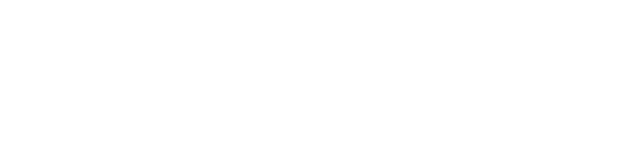
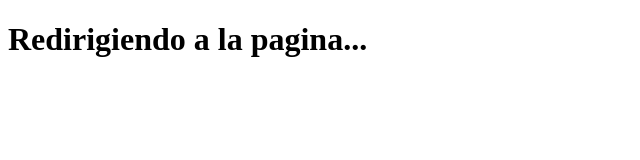
Before and after one commit to ctsi-git/RetoHTMLBasico, a plain HTML site: page index.html in a window 1280 px wide. Shown: the whole page, without its empty margins (0-640 px from the left). Drawn offline with Linux system fonts and the light colour scheme.

Commit message:
Update index.html

```diff
--- a/index.html
+++ b/index.html
@@ -2,9 +2,10 @@
 <html>
 <head>
     <title>Document</title>
-    <META HTTP-EQUIV="REFRESH" CONTENT="1;URL=./queen.html">
+    <META HTTP-EQUIV="REFRESH" CONTENT="2;URL=./queen.html">
 </head>
 <body>
     <!-- Esta pagina unicamente redirige hacia queen.html -->
+    <h1> Redirigiendo a la pagina... </h1>
 </body>
 </html>
```
